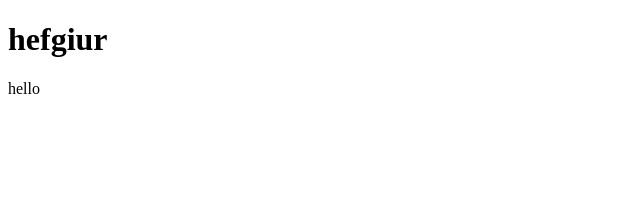
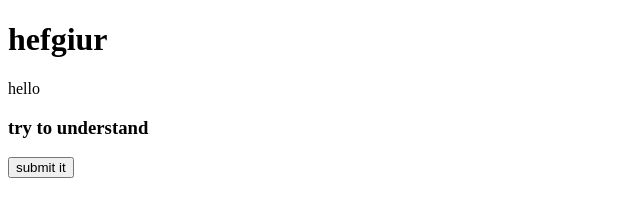
Before and after one commit to Saadshaikh123/index.html, a plain HTML site: page index.html in a window 1280 px wide. Shown: the whole page, without its empty margins (0-640 px from the left). Drawn offline with Linux system fonts and the light colour scheme.

Commit message:
added a button #1

```diff
--- a/index.html
+++ b/index.html
@@ -9,5 +9,7 @@
 <body>
     <h1>hefgiur</h1>
     <p>hello</p>
+    <h3>try to understand</h3>
+    <button>submit it</button>
 </body>
 </html>
```
